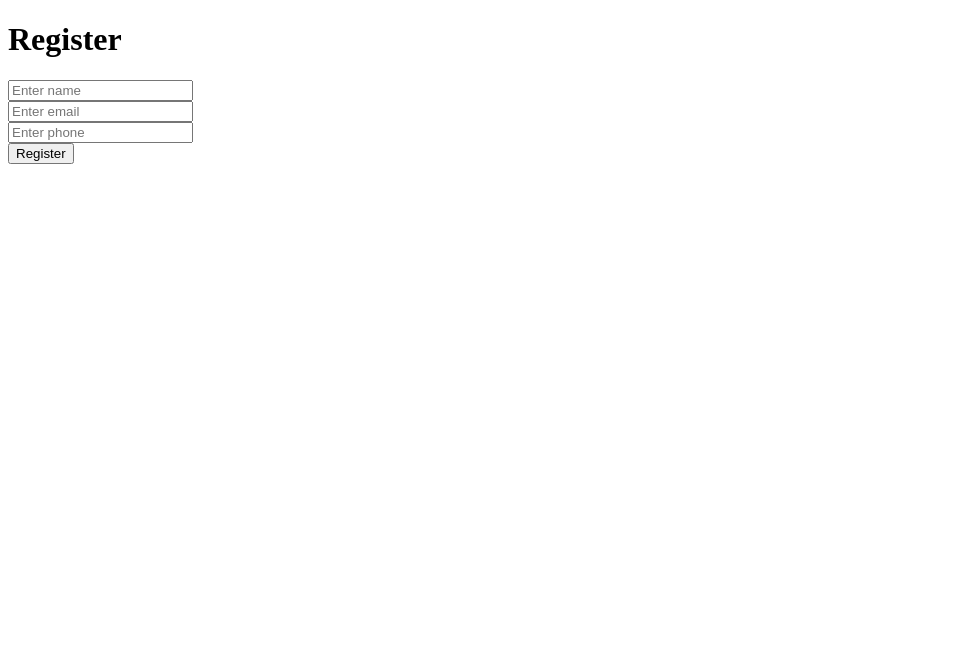
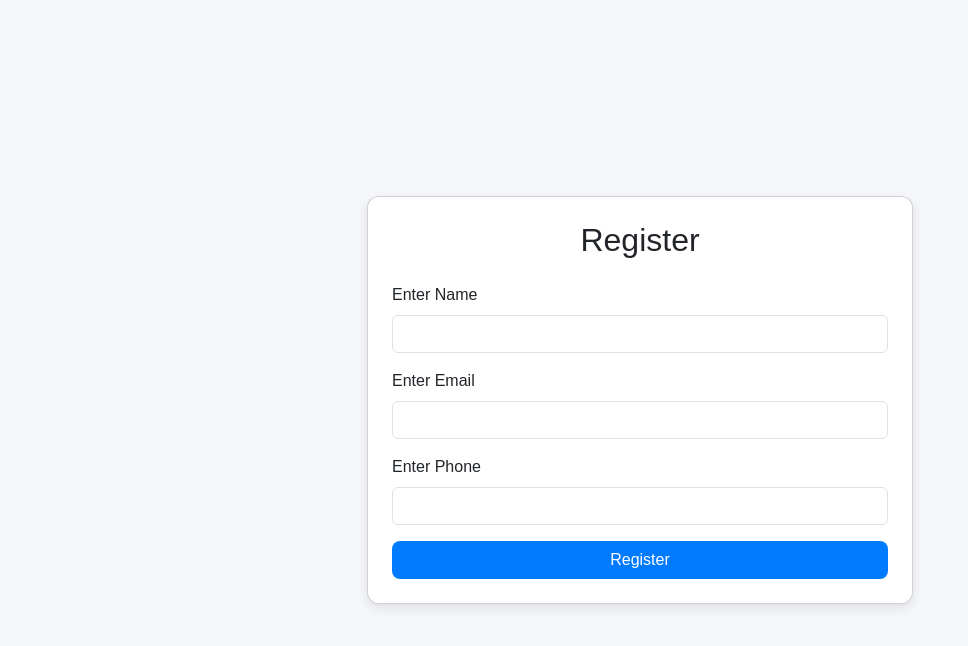
Before and after one commit to suhanigoel24/JenkinsProj, a website: page views/index.html in a window 1280 px wide. Shown: the whole page, without its empty margins (0-968 px from the left). Drawn offline with nearby package versions, Linux system fonts and the light colour scheme.

Commit message:
Update index.html

```diff
--- a/views/index.html
+++ b/views/index.html
@@ -1,15 +1,58 @@
 <!DOCTYPE html>
-<html>
+<html lang="en">
 <head>
-    <title>Registration</title>
+  <meta charset="UTF-8">
+  <meta name="viewport" content="width=device-width, initial-scale=1.0">
+  <title>Register</title>
+  <!-- Bootstrap CSS -->
+  <link href="https://cdn.jsdelivr.net/npm/bootstrap@5.3.0/dist/css/bootstrap.min.css" rel="stylesheet">
+  <style>
+    body {
+      background: #f5f7fa;
+      display: flex;
+      justify-content: center;
+      align-items: center;
+      height: 100vh;
+      font-family: Arial, sans-serif;
+    }
+    .card {
+      border-radius: 12px;
+      box-shadow: 0 4px 12px rgba(0,0,0,0.1);
+    }
+    .btn-custom {
+      background-color: #007bff;
+      color: white;
+      border-radius: 8px;
+    }
+    .btn-custom:hover {
+      background-color: #0056b3;
+    }
+  </style>
 </head>
 <body>
-    <h1>Register</h1>
-    <form action="/register" method="POST">
-        <input type="text" name="name" placeholder="Enter name" required><br>
-        <input type="email" name="email" placeholder="Enter email" required><br>
-        <input type="text" name="phone" placeholder="Enter phone" required><br>
-        <button type="submit">Register</button>
-    </form>
+  <div class="container">
+    <div class="row justify-content-center">
+      <div class="col-md-6">
+        <div class="card p-4">
+          <h2 class="text-center mb-4">Register</h2>
+          <form action="/register" method="POST">
+            <div class="mb-3">
+              <label for="name" class="form-label">Enter Name</label>
+              <input type="text" name="name" id="name" class="form-control" required>
+            </div>
+            <div class="mb-3">
+              <label for="email" class="form-label">Enter Email</label>
+              <input type="email" name="email" id="email" class="form-control" required>
+            </div>
+            <div class="mb-3">
+              <label for="phone" class="form-label">Enter Phone</label>
+              <input type="tel" name="phone" id="phone" class="form-control" required>
+            </div>
+            <button type="submit" class="btn btn-custom w-100">Register</button>
+          </form>
+        </div>
+      </div>
+    </div>
+  </div>
 </body>
 </html>
```
